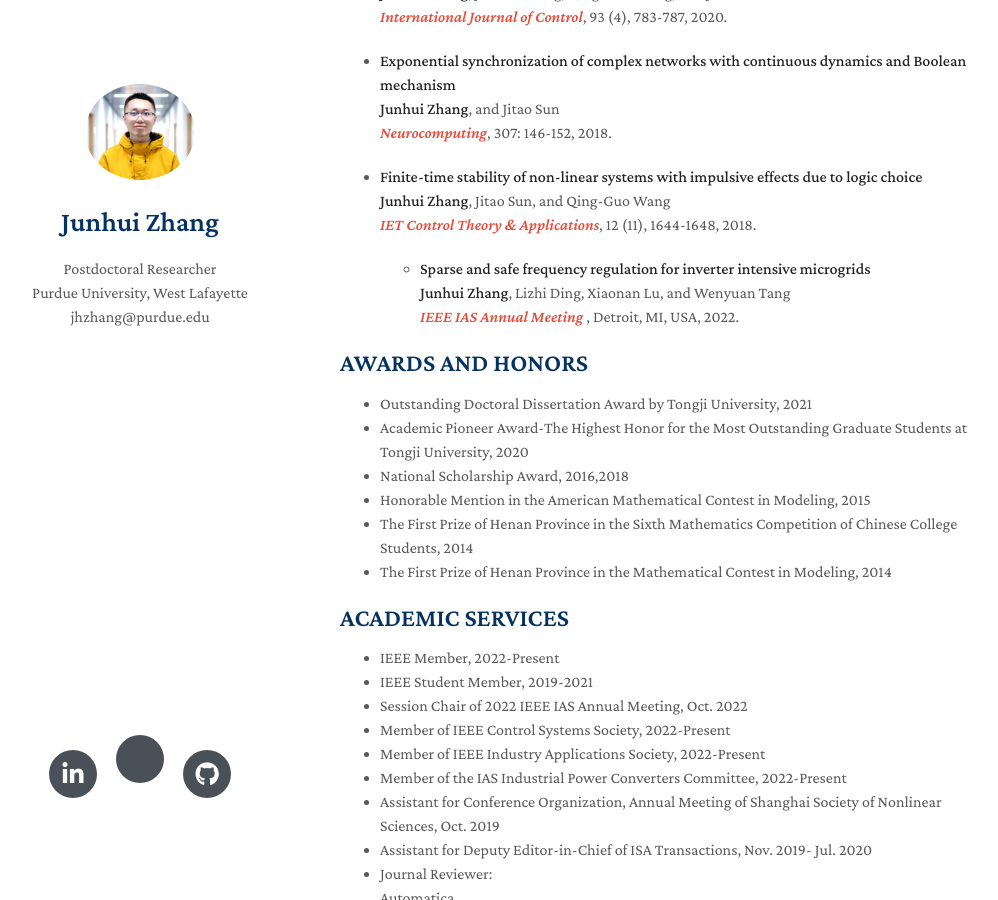
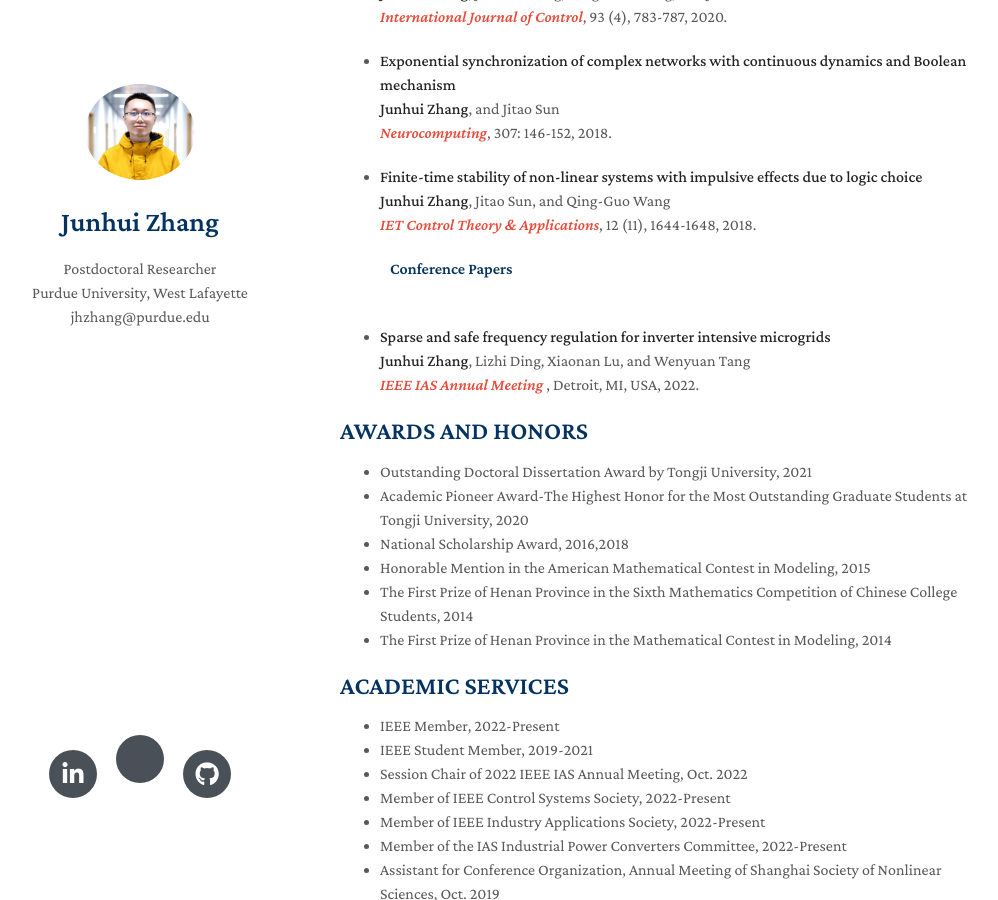
Before and after one commit to MrJUNHUIZHANG/Homepage, a Jekyll site: the page built from index.md, in a window 1280 px wide and 900 px high, scrolled down 1513 px. Shown: the whole window, without its empty margins (130-1128 px from the left). Built offline with Jekyll 4.4.1, drawn with Linux system fonts in a browser that asks for light colours; nearby versions of some CDN libraries; a style sheet for code colours, icons or effects is not loaded; our own code applies the rules of GitHub Pages for plain Markdown files.

Commit message:
Create index.md

```diff
--- a/index.md
+++ b/index.md
@@ -91,7 +91,10 @@ I have six years of research experience in the **control and optimization** fiel
   <strong><i style="color:#e74d3c"> IET Control Theory & Applications</i></strong>, 12 (11), 1644-1648, 2018.
   <br>
 
-  - **Sparse and safe frequency regulation for inverter intensive microgrids**
+  <h4 style="margin:0 10px 0;">Conference Papers</h4>
+  <br>
+
+- **Sparse and safe frequency regulation for inverter intensive microgrids**
   <br>
    **Junhui Zhang**, Lizhi Ding, Xiaonan Lu, and Wenyuan Tang
   <br>
```
